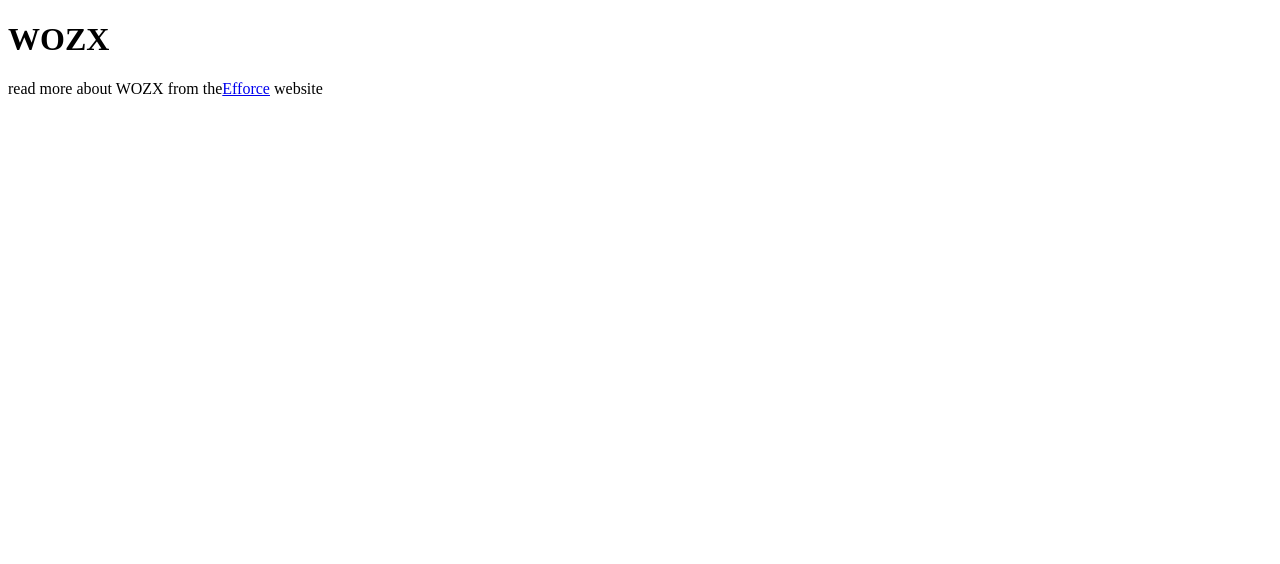
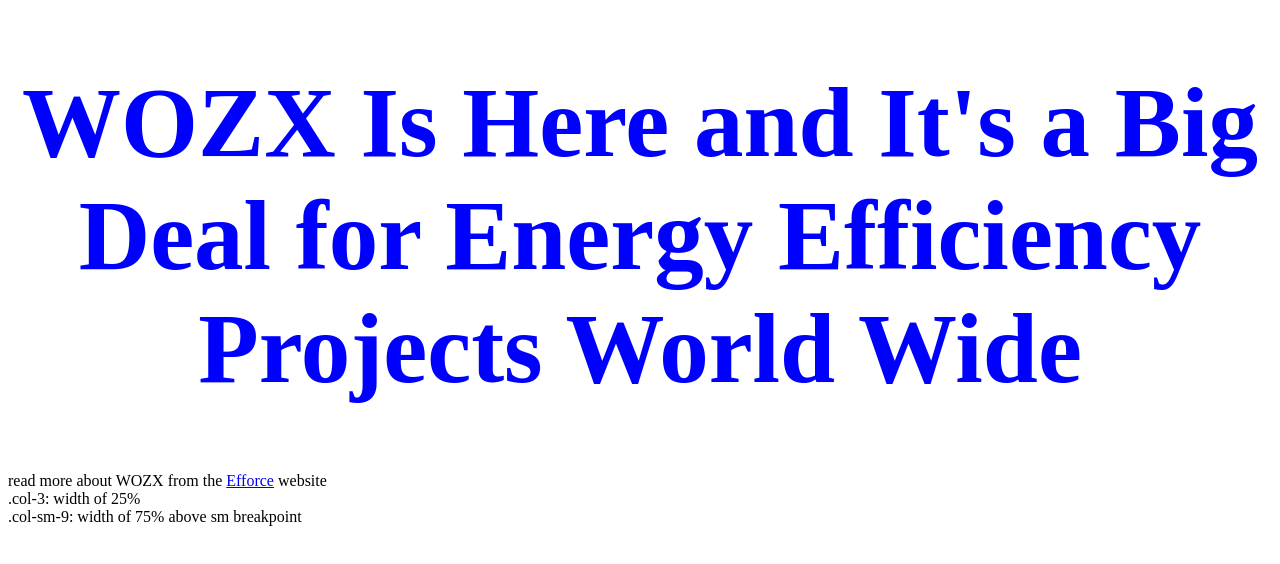
Before and after one commit to MCpracticesforskills/Efforce-WOZx-current-event, a plain HTML site: page index.html in a window 1280 px wide. Drawn offline with Linux system fonts and the light colour scheme.

```diff
--- a/index.html
+++ b/index.html
@@ -6,8 +6,24 @@
     <meta name="viewport" content="width=device-width, initial-scale=1.0">
     <title>WOZX Cryptocurrency</title>
 </head>
+<style>
+
+    h1{
+        text-align: center;
+        font-size: 99px;
+        color: blue;
+    }
+</style>
 <body>
-    <h1>WOZX</h1>
-    read more about WOZX from the<a href="https://efforce.io/press">Efforce</a> website
+    <h1>WOZX Is Here and It's a Big Deal for Energy Efficiency Projects World Wide</h1>
+
+    read more about WOZX from the <a href="https://efforce.io/press">Efforce</a> website
+
+    <div class="col-3 bg-light p-3 border">
+        .col-3: width of 25%
+    </div>
+    <div class="col-sm-9 bg-light p-3 border">
+        .col-sm-9: width of 75% above sm breakpoint
+    </div>
 </body>
 </html>
```
